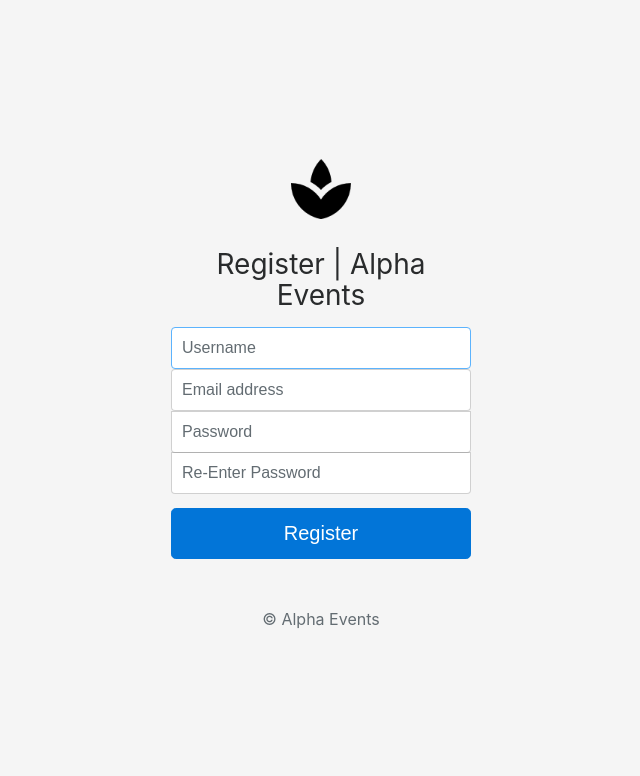
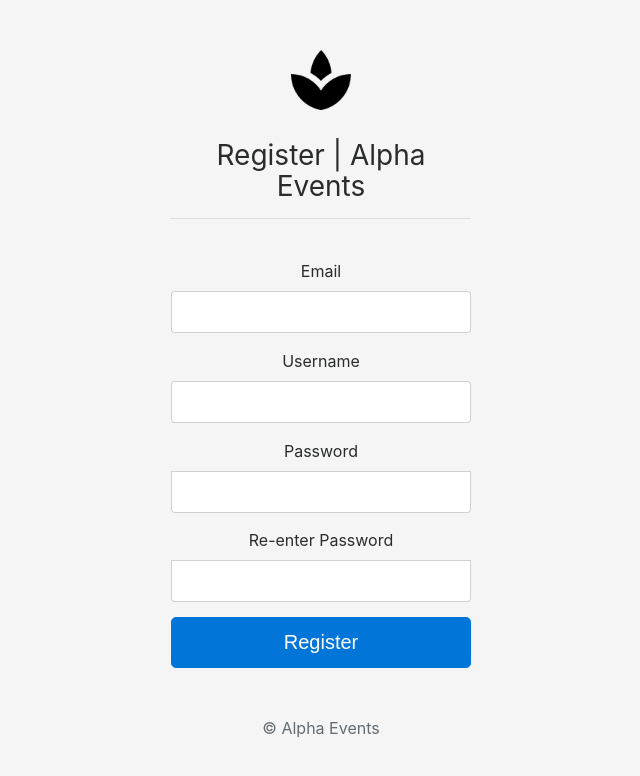
Before and after one commit to AceAltair13/Event-Management-System--Flask, a Flask app: page /register in a window 1280 px wide. Shown: the top 776 px of the page, without its empty margins (319-959 px from the left). Run offline with Flask 2, Linux system fonts and the light colour scheme; some libraries are stand-ins or nearby versions.

Commit message:
changed fields by wtf forms

```diff
--- a/templates/register.html
+++ b/templates/register.html
@@ -1,3 +1,5 @@
+{% import "bootstrap/wtf.html" as wtf %}
+
 <!DOCTYPE html>
 <html lang="en">
 
@@ -16,17 +18,17 @@
 </head>
 
 <body class="text-center">
-    <form class="form-signin">
+    <form class="form-signin" method="POST" action="/register">
         <img class="mb-4" src='/static/baseline_spa_black_48dp.png' alt="logo" width="72" height="72">
         <h1 class="h3 mb-3 font-weight-normal">Register | Alpha Events</h1>
-        <label for="username" class="sr-only">Username</label>
-        <input type="text" id="username" class="form-control" placeholder="Username" required autofocus>
-        <label for="inputEmail" class="sr-only">Email address</label>
-        <input type="email" id="inputEmail" class="form-control" placeholder="Email address" required>
-        <label for="inputPassword" class="sr-only">Password</label>
-        <input type="password" id="inputPassword" class="form-control" placeholder="Password" required>
-        <label for="reenterPassword" class="sr-only">Re-Enter Password</label>
-        <input type="password" id="reenterPassword" class="form-control" placeholder="Re-Enter Password" required>
+        <hr>
+        <br>
+
+        {{ form.hidden_tag() }}
+        {{ wtf.form_field(form.email) }}
+        {{ wtf.form_field(form.username) }}
+        {{ wtf.form_field(form.password) }}
+        {{ wtf.form_field(form.re_enter) }}
         <button class="btn btn-lg btn-primary btn-block" type="submit" style="margin-top: 15px">Register</button>
         <p class="mt-5 mb-3 text-muted">&copy; Alpha Events</p>
     </form>
```
